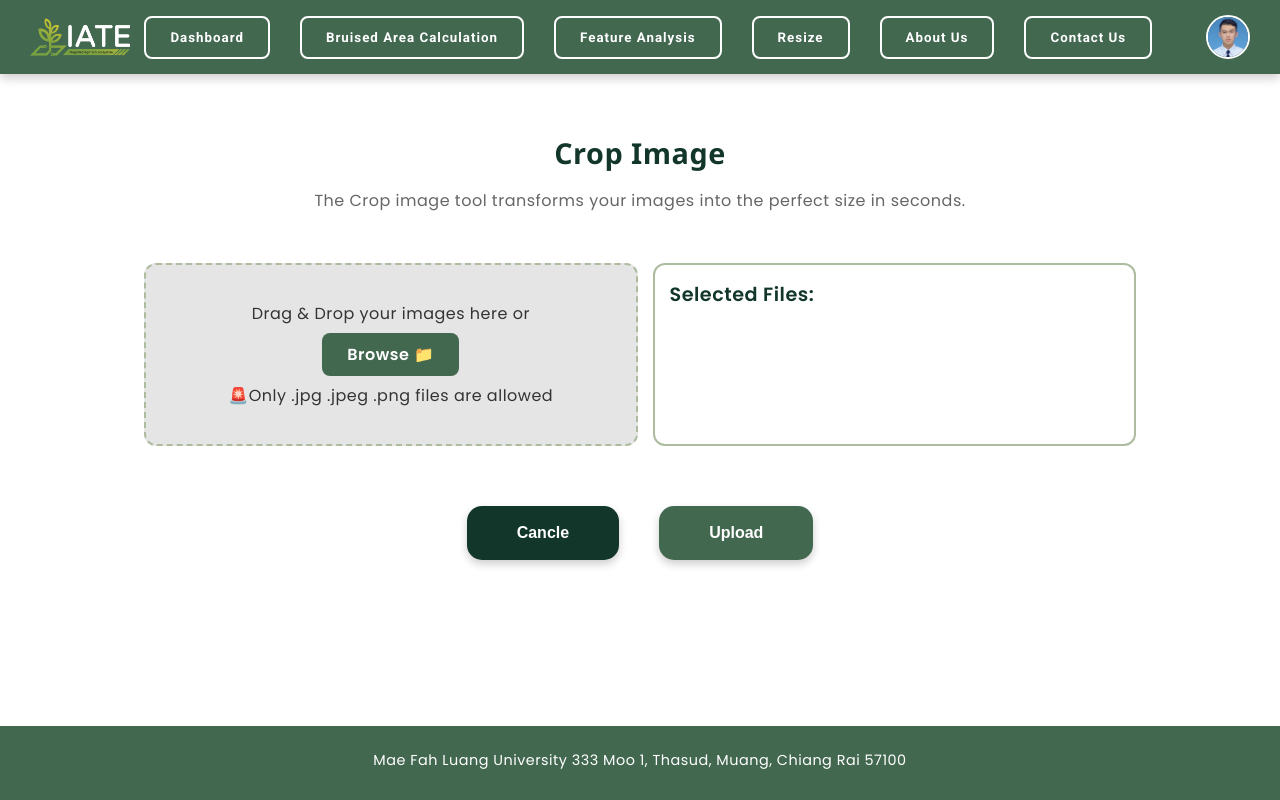
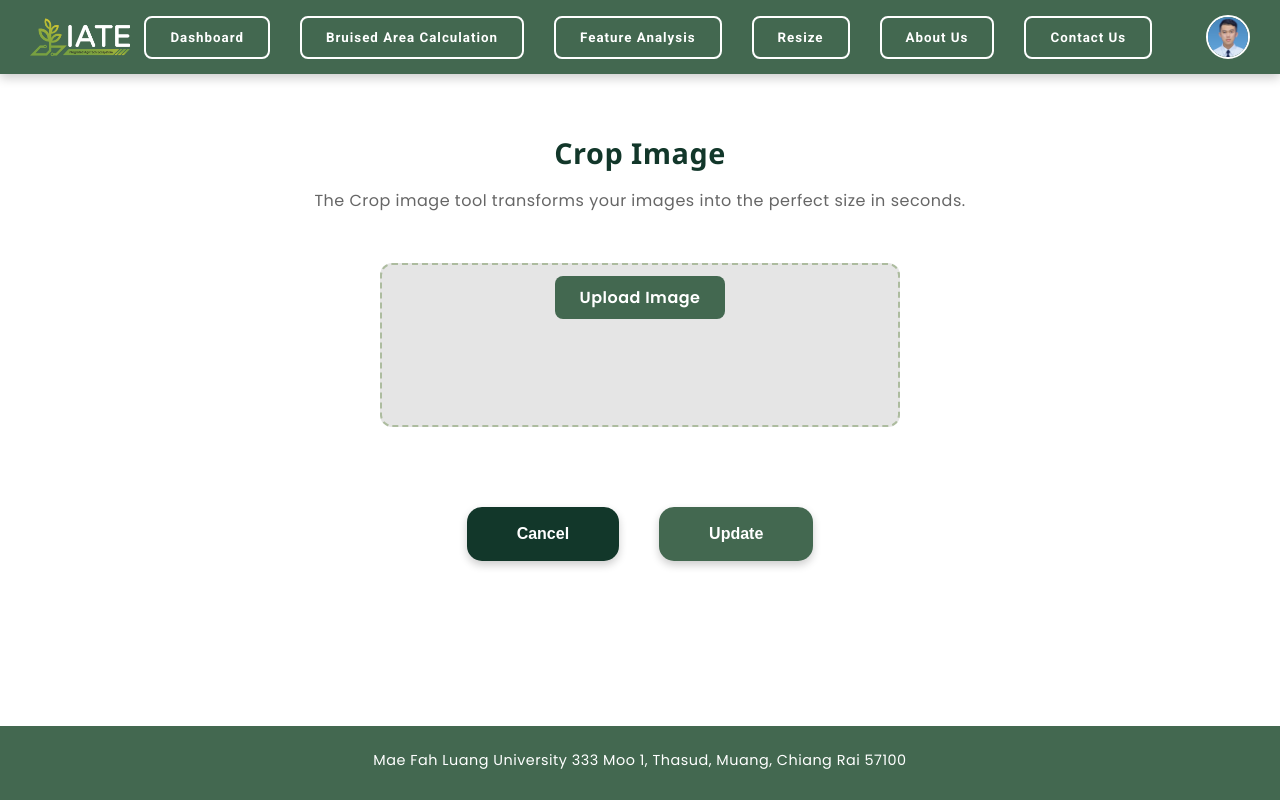
Before and after one commit to 6531503110/mango-bruise-area, a React (Create React App) app: page /cropimage in a window 1280 px wide. Built offline with nearby package versions, Linux system fonts and the light colour scheme.

Commit message:
Update crop image look better

```diff
--- a/src/components/CropImage/CropImage.css
+++ b/src/components/CropImage/CropImage.css
@@ -38,16 +38,17 @@
 }
 
 /* File upload container */
-.file-upload-container {
+.file-crop-image {
     display: flex;
-    justify-content: space-between;
-    gap: 15px;
-    /* Increased the gap slightly for better spacing */
-    margin-top: 4%;
+    justify-content: center;
+    align-items: center;
+    flex-direction: column; /* Ensures content stacks vertically */
+    margin: 0 auto; /* Centers the container itself */
     max-width: 80%;
-    /* Limit the width to make it appear smaller */
-    margin-left: auto;
-    margin-right: auto;
+    border-radius: 12px;
+    padding: 20px;
+    text-align: center;
+    transition: background-color 0.3s;
 }
 
 /* File dropzone */
--- a/src/components/CropImage/CropImage.jsx
+++ b/src/components/CropImage/CropImage.jsx
@@ -1,70 +1,40 @@
 import React, { useState, useCallback } from 'react';
 import { useNavigate } from 'react-router-dom';
+import Cropper from 'react-easy-crop'; // Ensure this is installed
 import './CropImage.css';
 import mangoLogo from '../../assets/Logo_white.png';
 import userProfileImg from '../../assets/profile.jpg';
 
 const CropImage = () => {
-    const [dragActive, setDragActive] = useState(false);
-    const [selectedFiles, setSelectedFiles] = useState([]);
+    const [selectedImage, setSelectedImage] = useState(null);
+    const [crop, setCrop] = useState({ x: 0, y: 0 });
+    const [zoom, setZoom] = useState(1);
     const navigate = useNavigate();
 
     const handleAboutUs = useCallback(() => navigate('/aboutuspage'), [navigate]);
+    const handleDashboard = useCallback(() => navigate('/dashboardpage'), [navigate]);
+    const handleBruiseAreaCalculation = useCallback(() => navigate('/bruiseareacalculation'), [navigate]);
+    const handleFeatureAnalysis = useCallback(() => navigate('/featureanalysis'), [navigate]);
     const handleContactUs = useCallback(() => navigate('/contactuspage'), [navigate]);
-    const handleUserProfile = useCallback(() => navigate('/userprofilepage'), [navigate]);
-    const handleDashboard = useCallback(() => navigate('/dashboardpage'), [navigate]);
-    const handleFeatureAnalysis = useCallback(() => navigate('/featureanalysis'), [navigate]);
-    const handleResize = useCallback(() => navigate('/resize'), [navigate]);
 
-    const handleFileChange = useCallback((event) => {
-        const files = Array.from(event.target.files);
-        const validFiles = files.filter(file => /\.(jpg|jpeg|png)$/i.test(file.name));
-
-        if (validFiles.length > 0) {
-            setSelectedFiles(prevFiles => [...prevFiles, ...validFiles]);
+    const handleFileChange = (event) => {
+        const file = event.target.files[0];
+        if (file && /\.(jpg|jpeg|png)$/i.test(file.name)) {
+            const reader = new FileReader();
+            reader.onload = () => setSelectedImage(reader.result);
+            reader.readAsDataURL(file);
         } else {
             alert('Only .jpg, .jpeg, and .png files are allowed.');
         }
+    };
+
+    const onCropComplete = useCallback((croppedArea, croppedAreaPixels) => {
+        console.log(croppedArea, croppedAreaPixels);
     }, []);
 
-    const handleDragOver = useCallback((event) => {
-        event.preventDefault();
-        setDragActive(true);
-    }, []);
-
-    const handleDragLeave = useCallback(() => {
-        setDragActive(false);
-    }, []);
-
-    const handleDrop = useCallback((event) => {
-        event.preventDefault();
-        setDragActive(false);
-        const files = Array.from(event.dataTransfer.files);
-        const validFiles = files.filter(file => /\.(jpg|jpeg|png)$/i.test(file.name));
-
-        if (validFiles.length > 0) {
-            setSelectedFiles(prevFiles => [...prevFiles, ...validFiles]);
-        } else {
-            alert('Only .jpg, .jpeg, and .png files are allowed.');
-        }
-    }, []);
-
-    const handleFileDelete = useCallback((index) => {
-        setSelectedFiles(prevFiles => prevFiles.filter((_, i) => i !== index));
-    }, []);
-
-    const handleUpload = useCallback(() => {
-        const fileData = selectedFiles.map((file, index) => ({
-            id: index + 1,
-            photoName: file.name,
-            date: new Date().toLocaleString(),
-            area: "---",
-            percentage: "---"
-        }));
-
-        localStorage.setItem('uploadedFiles', JSON.stringify(fileData));
-        navigate('/showareacalculation');
-    }, [selectedFiles, navigate]);
+    const handleUpload = () => {
+        alert('Image cropped and ready for upload!');
+    };
 
     return (
         <div className="bruiseareacalculation-page">
@@ -74,13 +44,14 @@ const CropImage = () => {
                 </div>
                 <div className="navbar-links">
                     <button className="navbar-link" onClick={handleDashboard}>Dashboard</button>
-                    <button className="navbar-link">Bruised Area Calculation</button>
+                    <button className="navbar-link" onClick={handleBruiseAreaCalculation}>Bruised Area Calculation</button>
                     <button className="navbar-link" onClick={handleFeatureAnalysis}>Feature Analysis</button>
-                    <button className="navbar-link" onClick={handleResize}>Resize</button>
+                    <button className="navbar-link">Resize</button>
                     <button className="navbar-link" onClick={handleAboutUs}>About Us</button>
+
                     <button className="navbar-link" onClick={handleContactUs}>Contact Us</button>
                 </div>
-                <div className="navbar-profile" onClick={handleUserProfile}>
+                <div className="navbar-profile">
                     <img src={userProfileImg} alt="User Profile" className="user-profile" />
                 </div>
             </nav>
@@ -90,52 +61,51 @@ const CropImage = () => {
                 <p className="bruise-description">
                     The Crop image tool transforms your images into the perfect size in seconds.
                 </p>
-                <div className="file-upload-container">
-                    <div
-                        className={`file-dropzone ${dragActive ? 'drag-active' : ''}`}
-                        onDragOver={handleDragOver}
-                        onDragLeave={handleDragLeave}
-                        onDrop={handleDrop}
-                    >
-                        <p>Drag & Drop your images here or</p>
+                <div className="file-crop-image">
+                    {!selectedImage ? (
+                        <div className="file-dropzone">
                             <input
                                 type="file"
                                 className="file-input"
                                 id="file-upload"
                                 onChange={handleFileChange}
                                 accept=".jpg,.jpeg,.png"
-                            multiple
                             />
                             <label htmlFor="file-upload" className="browse-bruiseareacalculation-btn">
-                            Browse 📁
+                                Upload Image
                             </label>
-                        <p>🚨Only .jpg .jpeg .png files are allowed</p>
                         </div>
-
-                    <div className="selected-files-box">
-                        <h3>Selected Files:</h3>
-                        <ul>
-                            {selectedFiles.map((file, index) => (
-                                <li key={index} className="file-item">
-                                    {file.name} ({(file.size / 1024).toFixed(2)} KB)
-                                    <button
-                                        className="delete-btn"
-                                        onClick={() => handleFileDelete(index)}
-                                    >
-                                        ❌
-                                    </button>
-                                </li>
-                            ))}
-                        </ul>
+                    ) : (
+                        <div className="crop-container">
+                            <Cropper
+                                image={selectedImage}
+                                crop={crop}
+                                zoom={zoom}
+                                aspect={4 / 3}
+                                onCropChange={setCrop}
+                                onZoomChange={setZoom}
+                                onCropComplete={onCropComplete}
+                            />
+                            <div className="crop-controls">
+                                <input
+                                    type="range"
+                                    value={zoom}
+                                    min={1}
+                                    max={3}
+                                    step={0.1}
+                                    onChange={(e) => setZoom(Number(e.target.value))}
+                                />
                             </div>
+                        </div>
+                    )}
                 </div>
 
                 <div className="action-buttons">
                     <button className="bt backto-bt" onClick={handleDashboard}>
-                        Cancle
+                        Cancel
                     </button>
                     <button className="bt upload-bruiseareacalculation-bt" onClick={handleUpload}>
-                        Upload
+                        Update
                     </button>
                 </div>
             </div>
```
Lines whose indentation alone changed are shown as unchanged.
